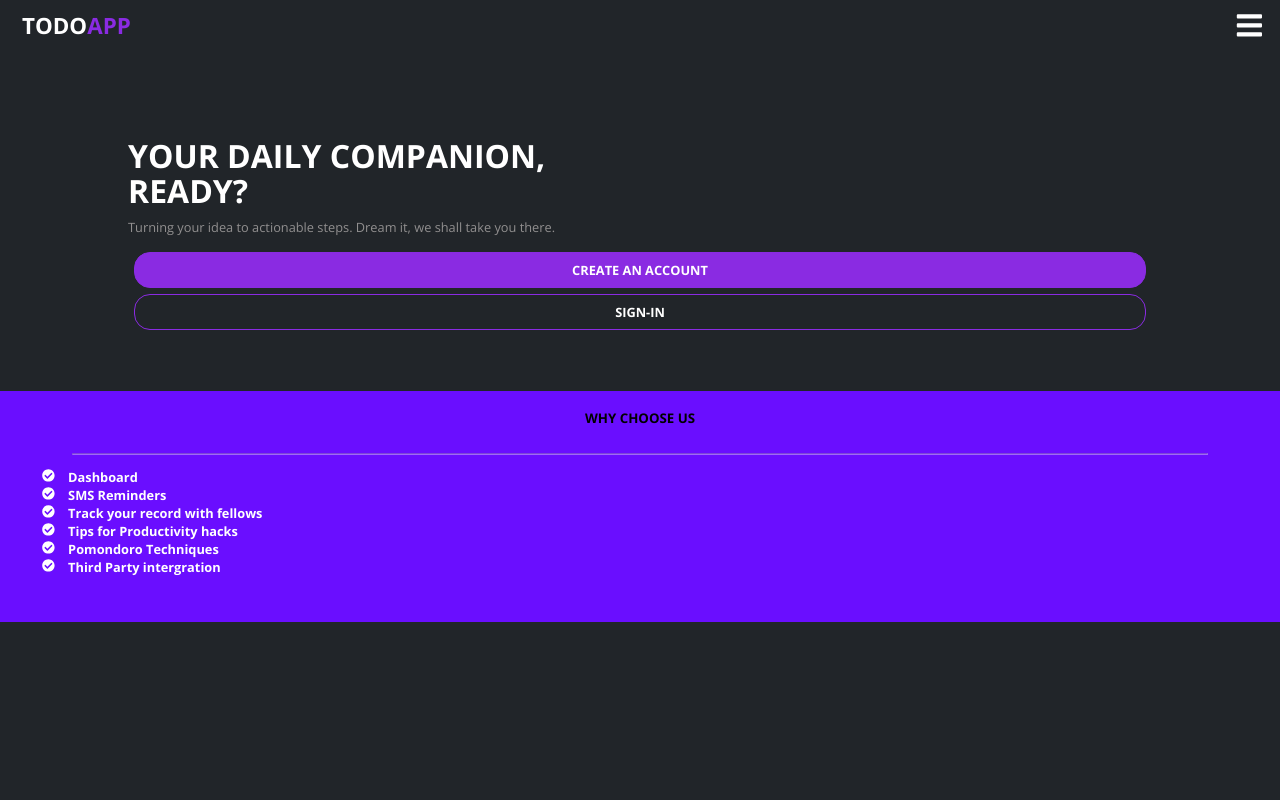
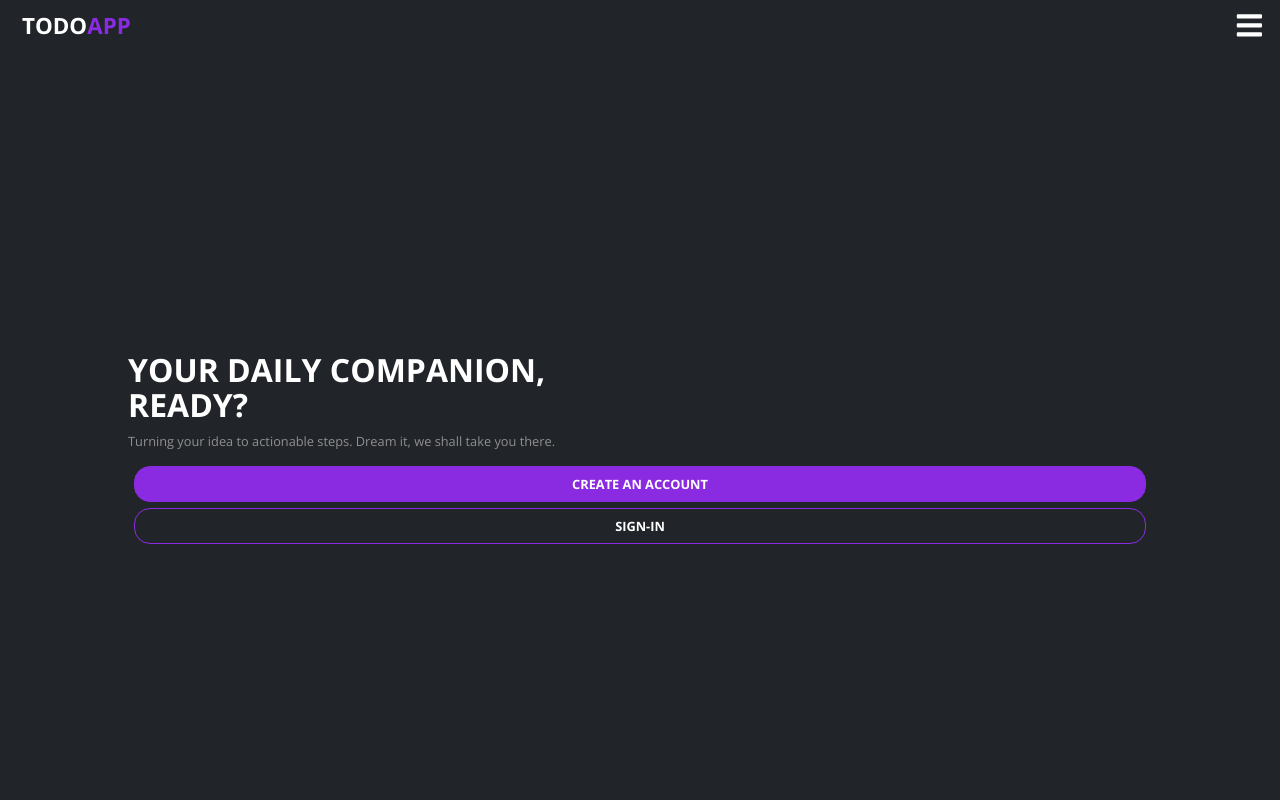
Before and after one commit to ErrolNtetha/todo, a React (Create React App) app: page / in a window 1280 px wide. Shown: the top 800 px of the page. Built offline with nearby package versions, Linux system fonts and the light colour scheme.

Commit message:
added flexbox to center the hero section on Home the home page

```diff
--- a/src/styles/style.scss
+++ b/src/styles/style.scss
@@ -57,11 +57,15 @@ $buttonBG: blueviolet;
 /* End of header container here */
 
 .introWrapper {
+    display: flex;
+    justify-content: center;
+    align-items: center;
+    height: 96vh;
+
     .introHero {
         width: 80%;
         padding: 1.4rem;
         margin: 2rem auto;
-        height: max-content;
 
         p:first-child {
             color: $font-color;
@@ -245,15 +249,11 @@ $buttonBG: blueviolet;
     }
 }
 
-.createContainer > * {
+.createContainer {
     display: flex;
     margin: .4rem auto;
     justify-content: center;
     flex-direction: column;
     align-items: center;
     width: 100%;
-
-    .fsf {
-        text-decoration: none !important;
-    }
 }
```
